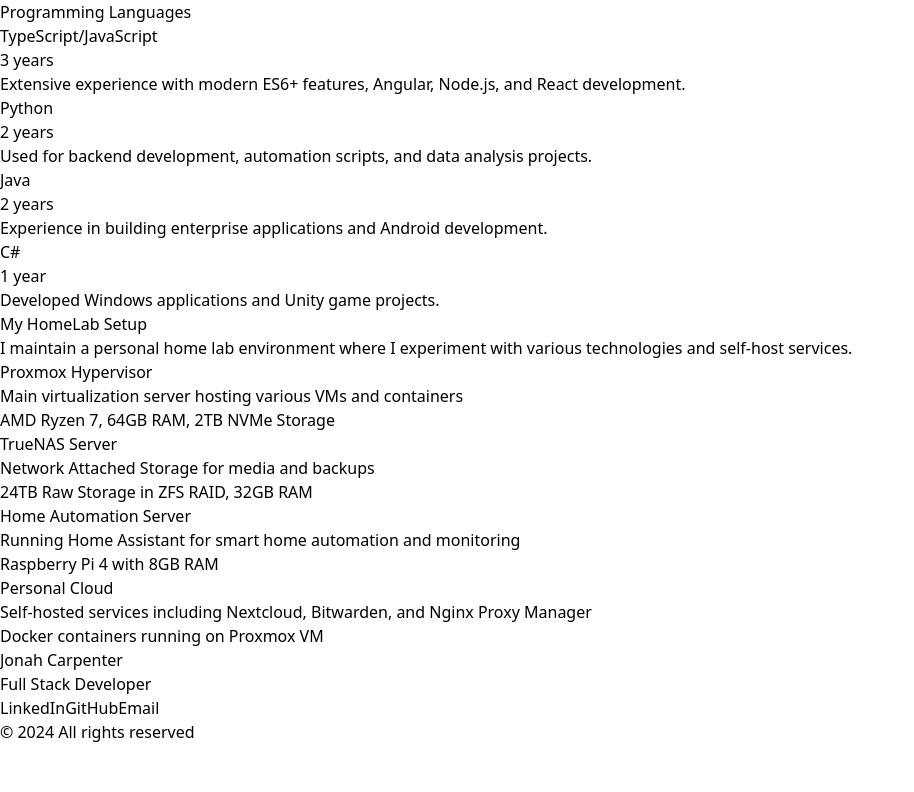
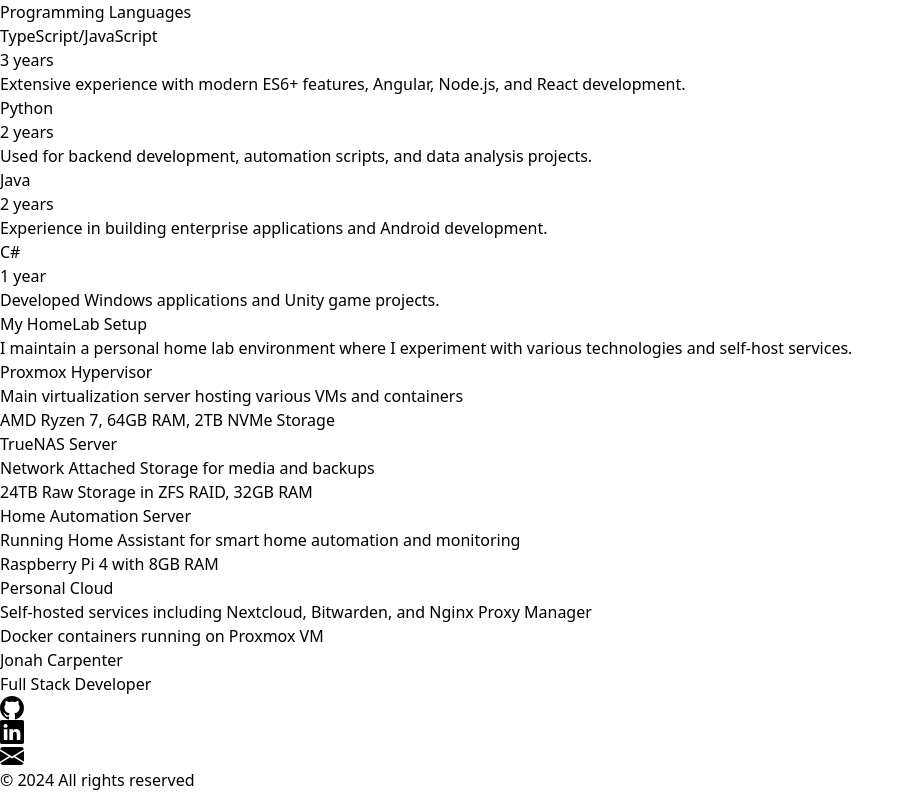
Before and after one commit to jonahgcarpenter/Portfolio, an Angular app: page / in a window 1280 px wide. Shown: the part 5826-6618 px from the top of the page, without its empty margins (0-914 px from the left). Before the commit the page ends 6570 px from the top, so only its background shows below. Built offline with nearby package versions, Linux system fonts and the light colour scheme.

Commit message:
match the header

```diff
--- a/src/app/components/footer/footer.component.ts
+++ b/src/app/components/footer/footer.component.ts
@@ -22,13 +22,26 @@
           </div>
 
           <!-- Social Links -->
-          <div class="flex justify-center gap-6">
-            <a *ngFor="let link of socialLinks"
-               [href]="link.url"
+          <div class="flex justify-center gap-4">
+            <a href="https://github.com/jonahgcarpenter"
                target="_blank"
-               class="px-4 py-2 rounded-lg transition-colors border border-pink-500 hover:bg-pink-500/10"
-            >
-              <span class="text-white">{{ link.name }}</span>
+               class="text-white hover:text-pink-400 transition-colors">
+              <svg xmlns="http://www.w3.org/2000/svg" width="24" height="24" fill="currentColor" viewBox="0 0 16 16">
+                <path d="M8 0C3.58 0 0 3.58 0 8c0 3.54 2.29 6.53 5.47 7.59.4.07.55-.17.55-.38 0-.19-.01-.82-.01-1.49-2.01.37-2.53-.49-2.69-.94-.09-.23-.48-.94-.82-1.13-.28-.15-.68-.52-.01-.53.63-.01 1.08.58 1.23.82.72 1.21 1.87.87 2.33.66.07-.52.28-.87.51-1.07-1.78-.2-3.64-.89-3.64-3.95 0-.87.31-1.59.82-2.15-.08-.2-.36-1.02.08-2.12 0 0 .67-.21 2.2.82.64-.18 1.32-.27 2-.27.68 0 1.36.09 2 .27 1.53-1.04 2.2-.82 2.2-.82.44 1.1.16 1.92.08 2.12.51.56.82 1.27.82 2.15 0 3.07-1.87 3.75-3.65 3.95.29.25.54.73.54 1.48 0 1.07-.01 1.93-.01 2.2 0 .21.15.46.55.38A8.012 8.012 0 0 0 16 8c0-4.42-3.58-8-8-8z"/>
+              </svg>
+            </a>
+            <a href="https://www.linkedin.com/in/jonah-carpenter-aa2644264/"
+               target="_blank"
+               class="text-white hover:text-pink-400 transition-colors">
+              <svg xmlns="http://www.w3.org/2000/svg" width="24" height="24" fill="currentColor" viewBox="0 0 16 16">
+                <path d="M0 1.146C0 .513.526 0 1.175 0h13.65C15.474 0 16 .513 16 1.146v13.708c0 .633-.526 1.146-1.175 1.146H1.175C.526 16 0 15.487 0 14.854V1.146zm4.943 12.248V6.169H2.542v7.225h2.401zm-1.2-8.212c.837 0 1.358-.554 1.358-1.248-.015-.709-.52-1.248-1.342-1.248-.822 0-1.359.54-1.359 1.248 0 .694.521 1.248 1.327 1.248h.016zm4.908 8.212V9.359c0-.216.016-.432.08-.586.173-.431.568-.878 1.232-.878.869 0 1.216.662 1.216 1.634v3.865h2.401V9.25c0-2.22-1.184-3.252-2.764-3.252-1.274 0-1.845.7-2.165 1.193v.025h-.016a5.54 5.54 0 0 1 .016-.025V6.169h-2.4c.03.678 0 7.225 0 7.225h2.4z"/>
+              </svg>
+            </a>
+            <a href="mailto:jonahgcarpenter@gmail.com"
+               class="text-white hover:text-pink-400 transition-colors">
+              <svg xmlns="http://www.w3.org/2000/svg" width="24" height="24" fill="currentColor" viewBox="0 0 16 16">
+                <path d="M.05 3.555A2 2 0 0 1 2 2h12a2 2 0 0 1 1.95 1.555L8 8.414.05 3.555ZM0 4.697v7.104l5.803-3.558L0 4.697ZM6.761 8.83l-6.57 4.027A2 2 0 0 0 2 14h12a2 2 0 0 0 1.808-1.144l-6.57-4.027L8 9.586l-1.239-.757Zm3.436-.586L16 11.801V4.697l-5.803 3.546Z"/>
+              </svg>
             </a>
           </div>
 
@@ -43,10 +56,4 @@
 })
 export class FooterComponent {
   currentYear = new Date().getFullYear();
-
-  socialLinks = [
-    { name: 'LinkedIn', url: 'https://www.linkedin.com/in/jonah-carpenter-aa2644264/' },
-    { name: 'GitHub', url: 'https://github.com/jonahgcarpenter' },
-    { name: 'Email', url: 'mailto:jonahgcarpenter@gmail.com' }
-  ];
 }
```
